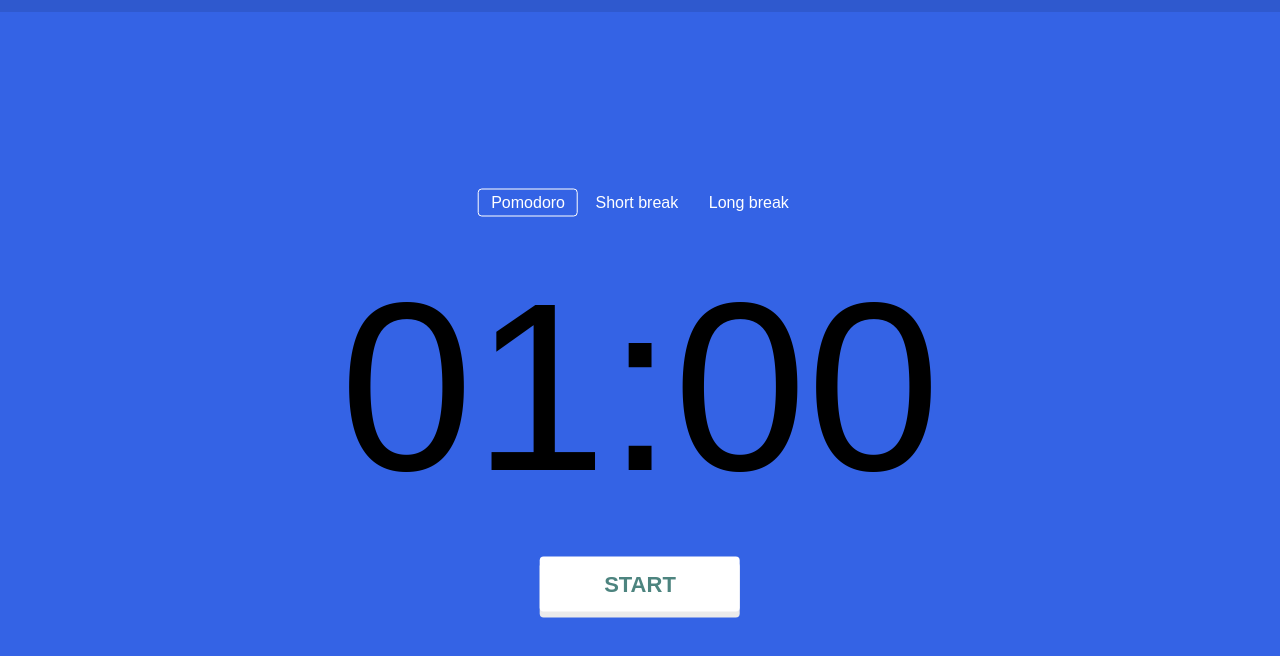
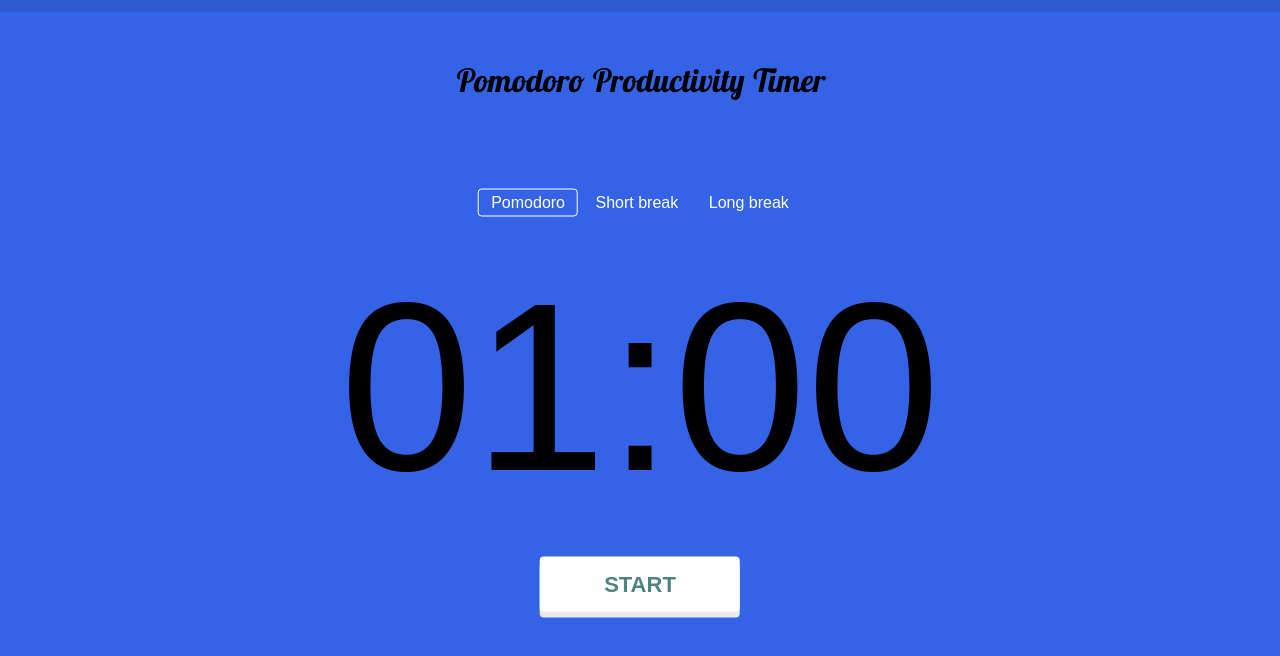
Before and after one commit to harriscs5/Pomodoro-Timer, a website: page index.html in a window 1280 px wide. Drawn offline with Linux system fonts and the light colour scheme.

Commit message:
added page title

```diff
--- a/index.html
+++ b/index.html
@@ -6,6 +6,10 @@
     <meta http-equiv="X-UA-Compatible" content="ie=edge" />
     <title>Pomodoro Clock App</title>
     <link rel="stylesheet" href="styles.css" />
+    <link rel="preconnect" href="https://fonts.googleapis.com">
+<link rel="preconnect" href="https://fonts.gstatic.com" crossorigin>
+<link href="https://fonts.googleapis.com/css2?family=Lobster+Two:ital,wght@1,700&display=swap" rel="stylesheet">
+
   </head>
   <body>
     <main class="app">
@@ -13,6 +17,10 @@
       <!--progress bar so that it reflects the progress of each countdown. max attribute is left used to determine what represents 100% completion (must be greater than 0)-->
       <!--max attribute will be set in js switchMode function-->
       <div class="progress-bar"></div>
+      <br>
+      <br>
+      <br>
+      <div class="title"><h1>Pomodoro Productivity Timer</h1></div>
       <div class="timer">
         <div class="button-group mode-buttons" id="js-mode-buttons">
           <button
--- a/styles.css
+++ b/styles.css
@@ -11,6 +11,11 @@
 
 html {
   box-sizing: border-box;
+}
+
+.title{
+  text-align: center;
+  font-family: 'Lobster Two', cursive;
 }
 
 *, *::before, *::after {
```
